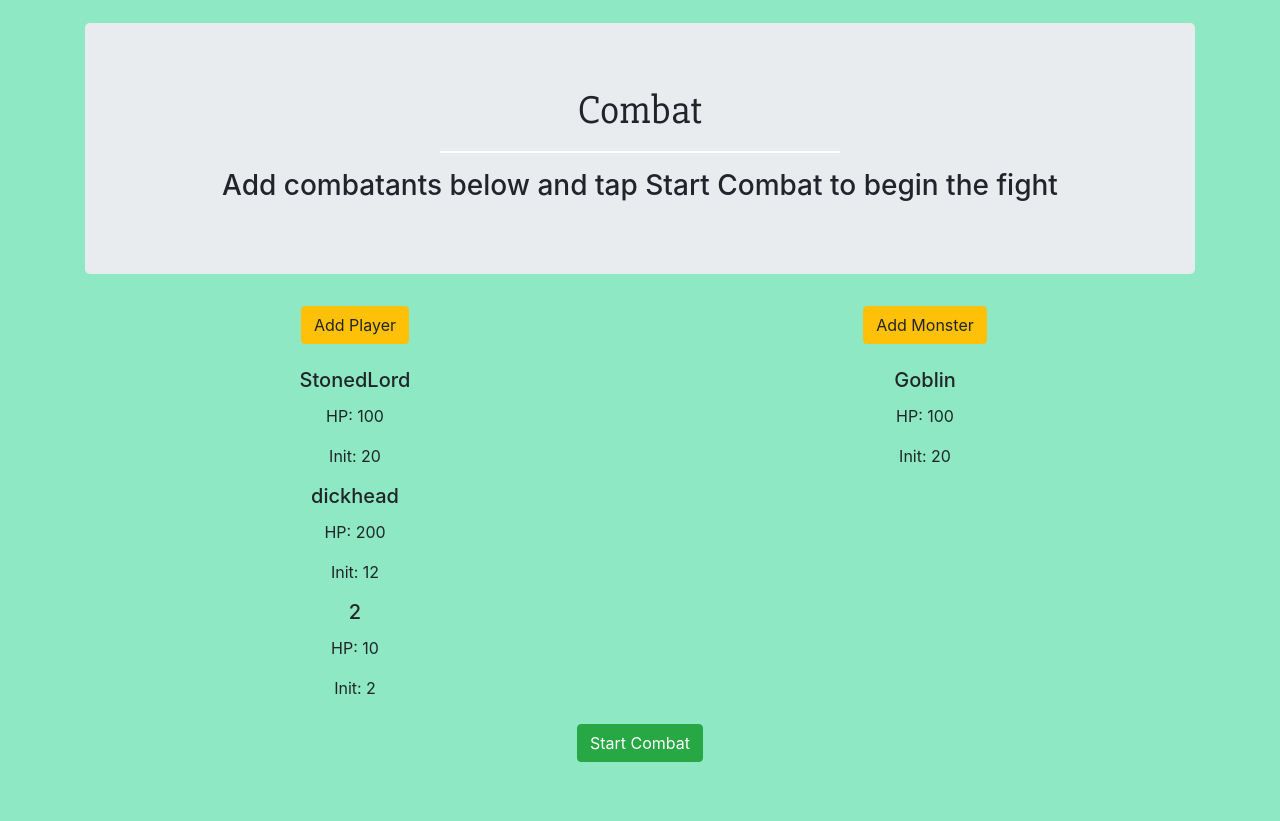
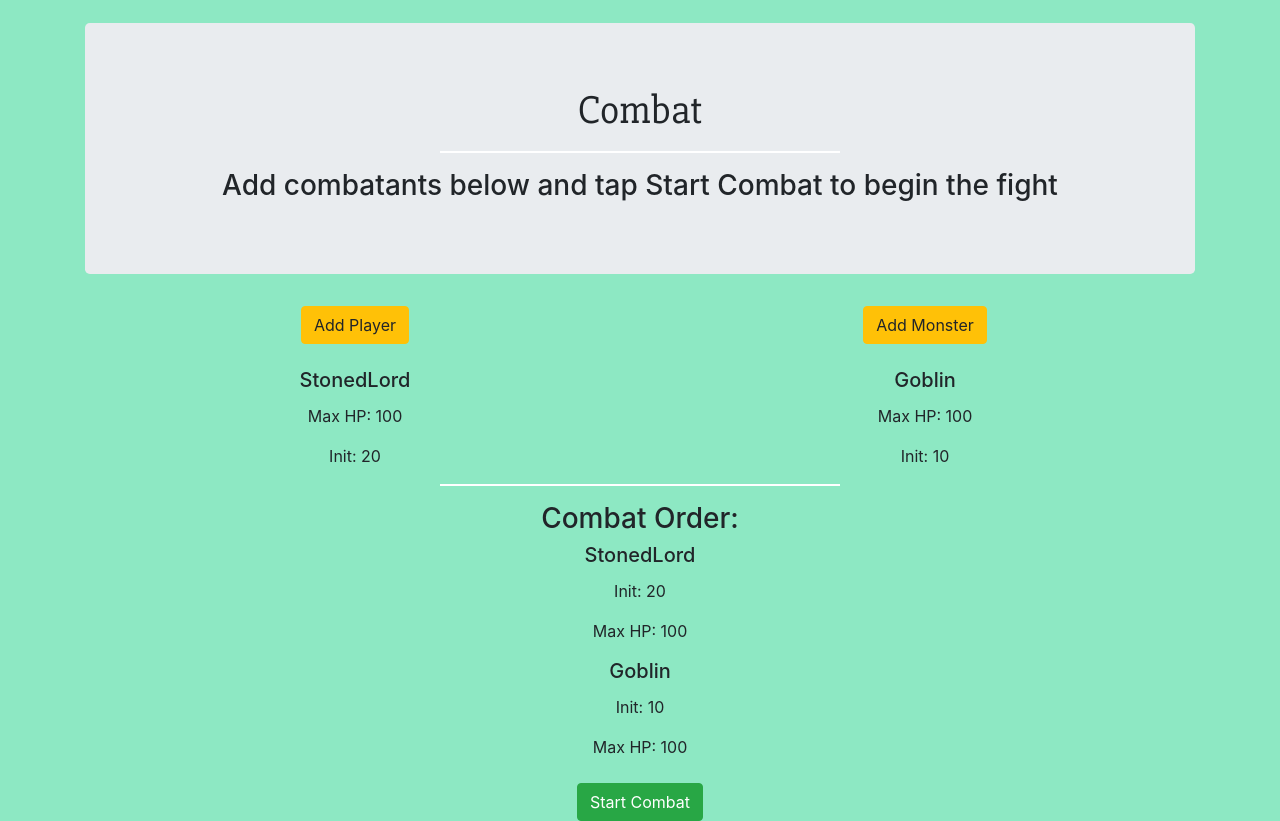
Before and after one commit to JackSnowdon/DM-N-D, a Django app: page /combat/ in a window 1280 px wide. Shown: the part 57-878 px from the top of the page. Before the commit the page ends 819 px from the top, so only its background shows below. Run offline with Django 3.2, Linux system fonts and the light colour scheme; data comes from the database, SQL or seed files in the repository; parts of the project's set-up code (start-up, migrations or seed data) failed here and were passed over; some libraries are stand-ins or nearby versions.

Commit message:
Started to updated with feedback after first session

```diff
--- a/combat/models.py
+++ b/combat/models.py
@@ -9,8 +9,8 @@
         on_delete=models.CASCADE,
         primary_key=True,
     )
-
     initiative = models.IntegerField(max_length=2)
+    current_hp = models.IntegerField(max_length=4)
 
     def __str__(self):
         return self.player.name
@@ -23,6 +23,7 @@
     )
 
     initiative = models.IntegerField(max_length=2)
+    current_hp = models.IntegerField(max_length=4)
 
     def __str__(self):
         return self.monster.name
--- a/combat/templates/combat_home.html
+++ b/combat/templates/combat_home.html
@@ -22,17 +22,32 @@
         <div class="col-6">
             {% for p in party %}
             <h5 class="card-title">{{ p.player.name }}</h5>
-            <p class="card-text">HP: {{ p.player.hp }}</p>
+            <p class="card-text">Max HP: {{ p.player.max_hp }}</p>
             <p class="card-text">Init: {{ p.initiative }}</p>
             {% endfor %}
         </div>
         <div class="col-6">
             {% for e in enemy %}
             <h5 class="card-title">{{ e.monster.name }}</h5>
-            <p class="card-text">HP: {{ e.monster.hp }}</p>
+            <p class="card-text">Max HP: {{ e.monster.max_hp }}</p>
             <p class="card-text">Init: {{ e.initiative }}</p>
             {% endfor %}
         </div>
+    </div>
+    <hr class="bar-thin">
+    <div class="col-12 text-center">
+        <h3>Combat Order:</h3>
+        {% for m in matches %}
+            {% if m in party %}
+                <h5 class="card-title">{{ m.player.name }}</h5>
+                <p class="card-text">Init: {{ m.initiative }}</p>
+                <p class="card-text">Max HP: {{ m.player.max_hp }}</p>
+            {% else %}
+                <h5 class="card-title">{{ m.monster.name }}</h5>
+                <p class="card-text">Init: {{ m.initiative }}</p>
+                <p class="card-text">Max HP: {{ m.monster.max_hp }}</p>
+            {% endif %}
+        {% endfor %}
     </div>
 </div>
 <br>
--- a/combat/views.py
+++ b/combat/views.py
@@ -1,13 +1,17 @@
-from django.shortcuts import render, redirect
+from django.shortcuts import render, redirect, reverse
+from itertools import chain
 from .models import *
 from .forms import *
 
 # Create your views here.
 
+
+
 def combat_home(request):
     party = Player.objects.order_by('-initiative')
     enemy = Monster.objects.order_by('-initiative')
-    return render(request, 'combat_home.html', {"party": party, "enemy": enemy})
+    matches = list(chain(party, enemy))
+    return render(request, 'combat_home.html', {"party": party, "enemy": enemy, "matches": matches})
 
 def add_hero(request):
     if request.method == "POST":
@@ -28,3 +32,10 @@
     else:
         monster_form = AddMonsterForm()
     return render(request, 'add_monster.html', {'monster_form': monster_form})
+
+def delete_hero_combat(request, id):
+
+    hero = Player.objects.get(id=id)
+    instance = hero.objects.get(id=id)
+    instance.delete()
+    return redirect(reverse('combat_home'))
--- a/party/models.py
+++ b/party/models.py
@@ -4,7 +4,7 @@
 
 class Base(models.Model):
     name = models.CharField(max_length=100)
-    hp = models.IntegerField()
+    max_hp = models.IntegerField()
 
 
     def __str__(self):
@@ -12,7 +12,7 @@
 
 class EnemyBase(models.Model):
     name = models.CharField(max_length=100)
-    hp = models.IntegerField()
+    max_hp = models.IntegerField()
 
 
     def __str__(self):
--- a/party/templates/members.html
+++ b/party/templates/members.html
@@ -15,7 +15,7 @@
         <div class="card">
             <div class="card-body">
                 <h5 class="card-title">{{ p.name }}</h5>
-                <p class="card-text">HP: {{ p.hp }}</p>
+                <p class="card-text">HP: {{ p.max_hp }}</p>
             </div>
             <div class="card-footer">
                 <form class="" method="post" action="{% url 'delete_player' p.id %}">
--- a/party/templates/monsters.html
+++ b/party/templates/monsters.html
@@ -15,7 +15,7 @@
         <div class="card">
             <div class="card-body">
                 <h5 class="card-title">{{ m.name }}</h5>
-                <p class="card-text">HP: {{ m.hp }}</p>
+                <p class="card-text">HP: {{ m.max_hp }}</p>
             </div>
             <div class="card-footer">
                 <form class="" method="post" action="{% url 'delete_monster' m.id %}">
--- a/templates/base.html
+++ b/templates/base.html
@@ -16,8 +16,9 @@
     <!-- Navbar -->
 
     <nav class="navbar navbar-expand-lg navbar-light bg-light">
-        <a class="navbar-brand" href="{% url 'index' %}">DMND</a>
+        <a class="navbar-brand" href="{% url 'index' %}">DMND
         <button class="navbar-toggler" type="button" data-toggle="collapse" data-target="#navbarNav" aria-controls="navbarNav" aria-expanded="false" aria-label="Toggle navigation">
+        </a>
     <span class="navbar-toggler-icon"></span>
   </button>
         <div class="collapse navbar-collapse" id="navbarNav">
```
Also changed, not shown: combat/migrations/0001_initial.py, db.sqlite3, party/migrations/0001_initial.py.
